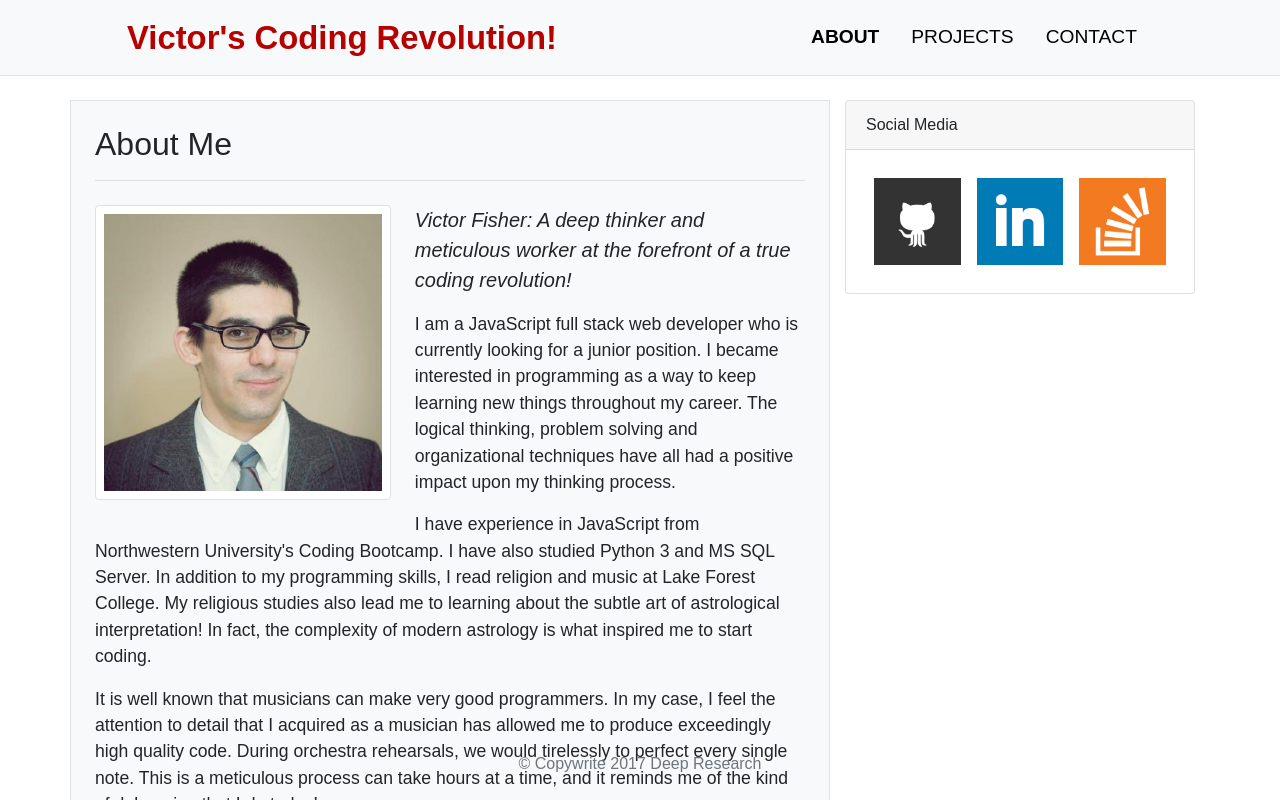
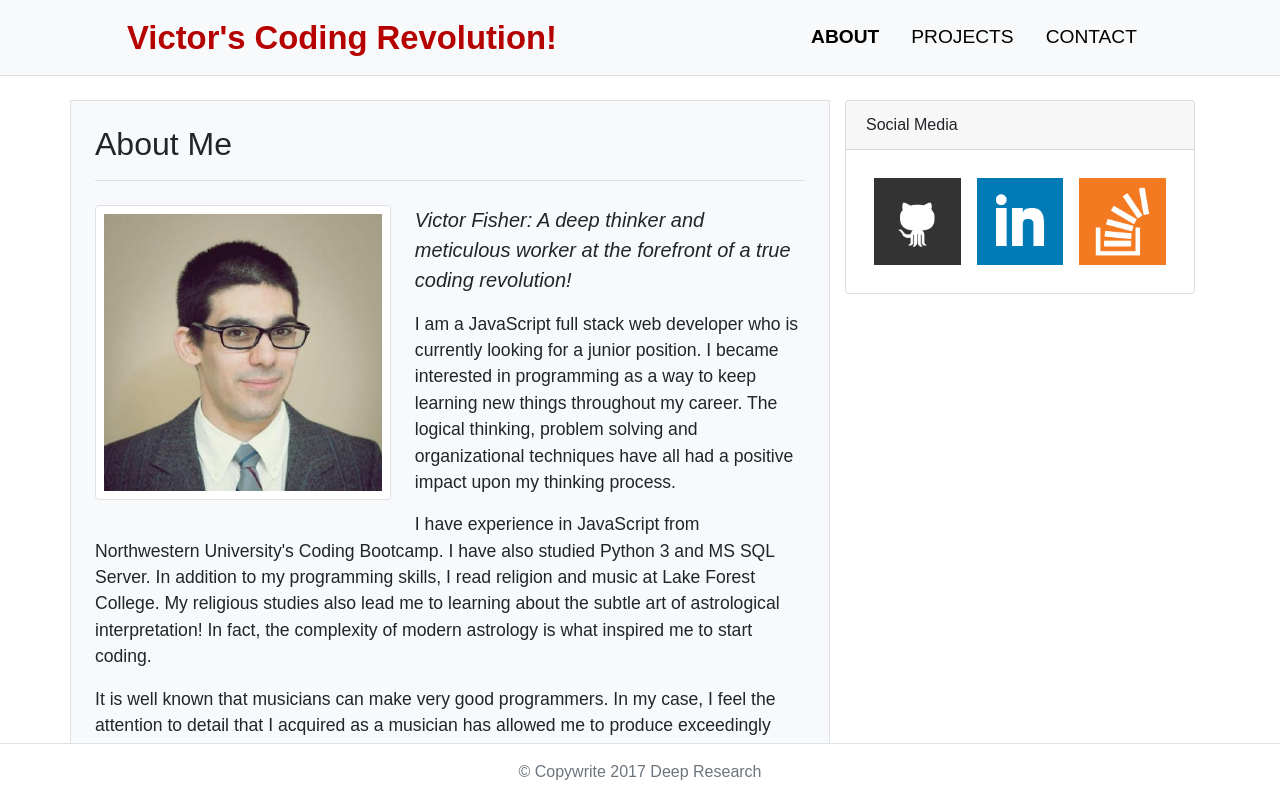
Before and after one commit to deep-research/custom-portfolio, a React (Create React App) app: page /about in a window 1280 px wide. Shown: the top 800 px of the page. Built offline with nearby package versions, Linux system fonts and the light colour scheme.

Commit message:
Footer Styling

```diff
--- a/src/App.js
+++ b/src/App.js
@@ -30,6 +30,7 @@ class App extends Component {
                                         <Card />
                                 </div>
                             </div>
+                            <br /><br />
                         </div>
                     </Switch>
 
--- a/src/components/footer/Footer.js
+++ b/src/components/footer/Footer.js
@@ -4,7 +4,7 @@ import "./footer.css"
 class Footer extends Component {
     render() {
         return (
-            <footer className="footer mb-4 mt-4">
+            <footer className="footer mt-4 bg-white p-3 border-top">
                 <div className="container text-center">
                     <span className="text-muted col-xs-12 text-nowrap" id="copywrite">© Copywrite 2017 Deep Research</span>
                 </div>
--- a/src/pages/contact/Contact.js
+++ b/src/pages/contact/Contact.js
@@ -21,7 +21,7 @@ class Contact extends Component {
 					        <textarea class="form-control" placeholder="Write something..." id="exampleFormControlTextarea1" rows="6"></textarea>
 					    </div>
 					    <button id="submit-btn" type="button" class="btn btn-primary pl-4 pr-4 pb-2 pt-2">Submit</button>
-					    <br /><br />
+					    <br />
 					</form>
             </div>
         );
```
